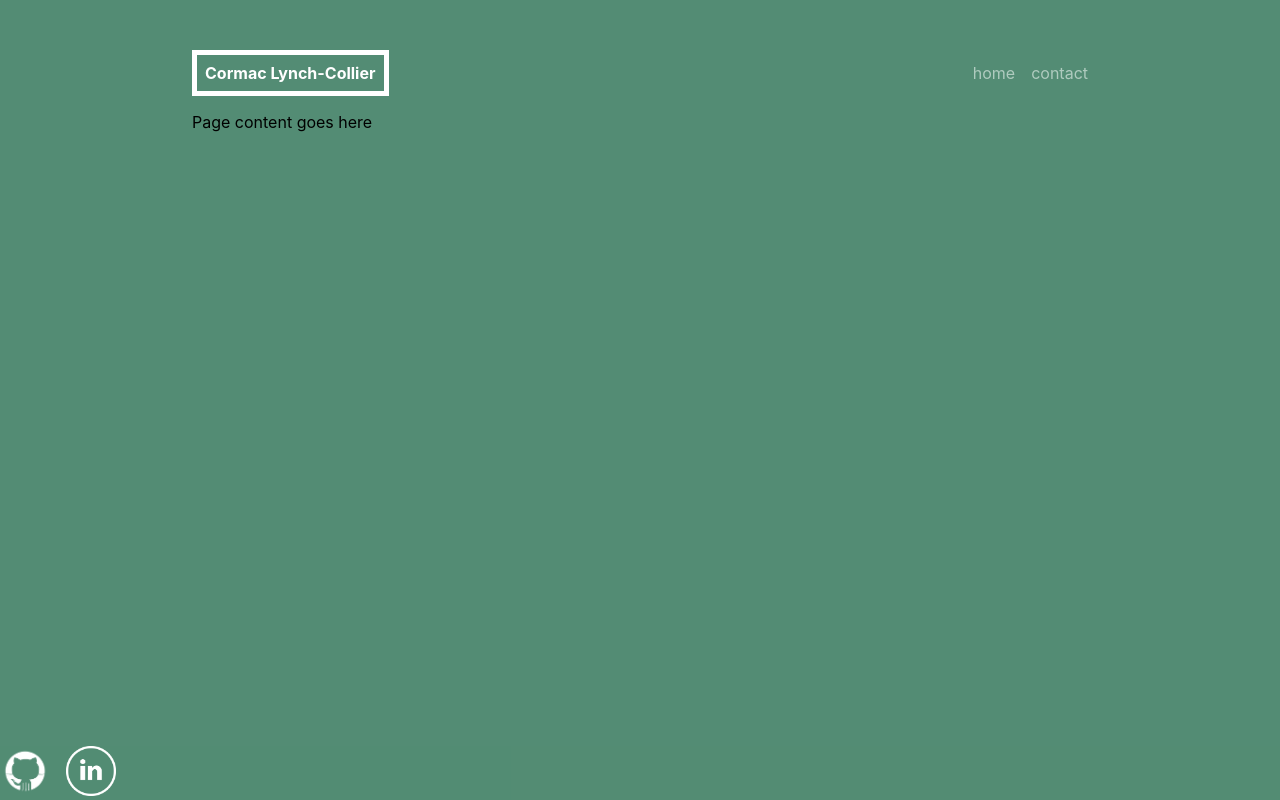
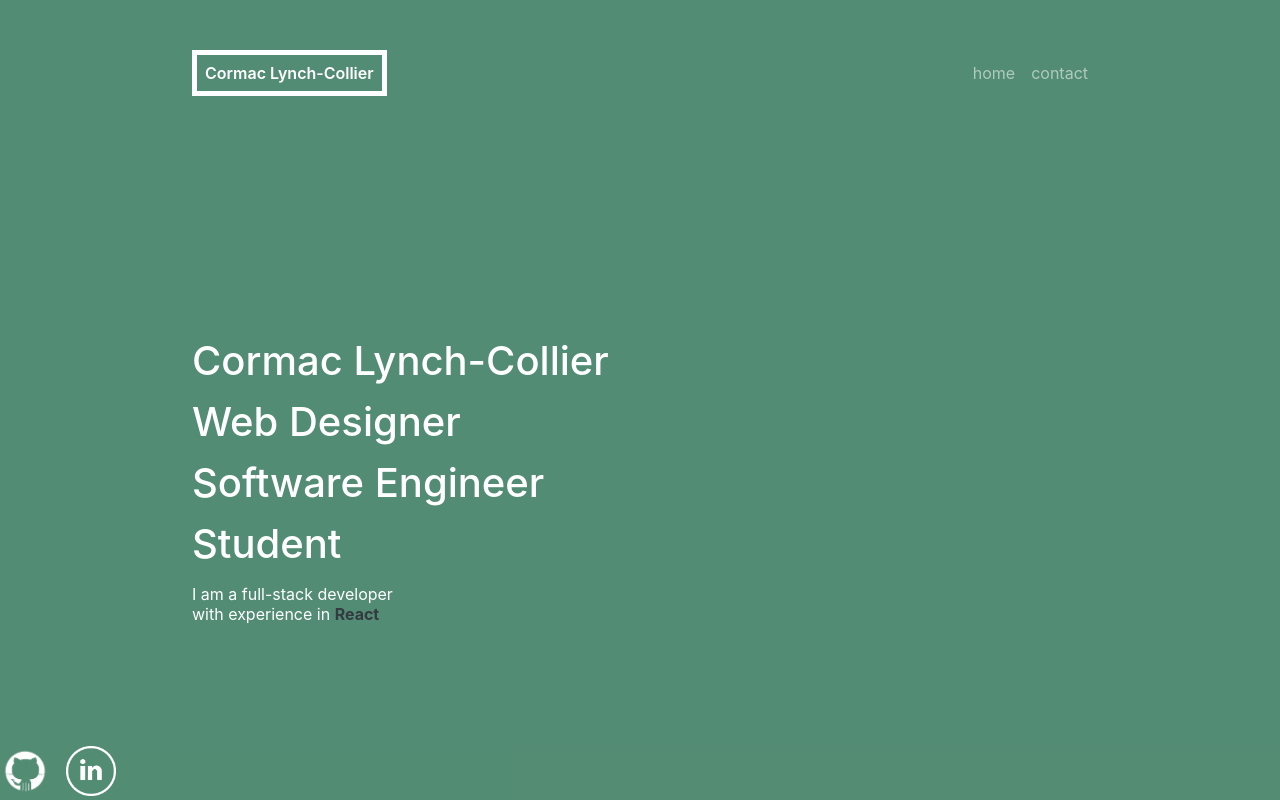
Before and after one commit to cormaclc/cormaclynchcollier.com, a Next.js app: page / in a window 1280 px wide. Built offline with nearby package versions, Linux system fonts and the light colour scheme.

Commit message:
feat: home page

```diff
--- /dev/null
+++ b/src/components/Typewriter.tsx
@@ -0,0 +1,39 @@
+import React from 'react';
+
+interface TypewriterProps {
+    text: string[];
+    customClassName?: string;
+}
+
+const TYPING_SPEED = 200;
+export const Typewriter = ({ text, customClassName }: TypewriterProps) => {
+  const [displayedText, setDisplayedText] = React.useState('');
+  const [textIndex, setTextIndex] = React.useState(0);
+  const [charIndex, setCharIndex] = React.useState(0);
+  const [isDeleting, setIsDeleting] = React.useState(false);
+
+  React.useEffect(() => {
+    let timeout: NodeJS.Timeout;
+    const currentText = text[textIndex];
+
+    if (!isDeleting && charIndex <= currentText.length) {
+      setDisplayedText(currentText.substring(0, charIndex));
+      timeout = setTimeout(() => setCharIndex(charIndex + 1), TYPING_SPEED);
+    } else if (isDeleting && charIndex >= 0) {
+      setDisplayedText(currentText.substring(0, charIndex));
+      timeout = setTimeout(() => setCharIndex(charIndex - 1), TYPING_SPEED / 2);
+    } else if (!isDeleting && charIndex > currentText.length) {
+      timeout = setTimeout(() => setIsDeleting(true), 1000);
+    } else if (isDeleting && charIndex < 0) {
+      setIsDeleting(false);
+      setTextIndex((textIndex + 1) % text.length);
+      setCharIndex(0);
+    }
+
+    return () => clearTimeout(timeout);
+  }, [charIndex, isDeleting, textIndex, text]);
+
+  return (
+    <span className={customClassName ? customClassName : ''}>{displayedText}</span>
+  );
+};
--- a/src/components/footer/Footer.scss
+++ b/src/components/footer/Footer.scss
@@ -1,4 +1,4 @@
-@use '../../styles/base';
+@use '../../styles/shared';
 
 .footer {
     position: fixed;
@@ -6,6 +6,6 @@
     bottom: 0;
     width: 100%;
     text-align: center;
-    background-color: rgba(base.$color-main,0.7);
+    background-color: rgba(shared.$color-main,0.7);
     display: flex;
 }
--- a/src/components/header/Header.scss
+++ b/src/components/header/Header.scss
@@ -1,4 +1,4 @@
-@use '../../styles/base';
+@use '../../styles/shared';
 
 .header {
     display: flex;
@@ -9,18 +9,18 @@
 
 .name {
     border: white solid thick;
-    font-weight: bold;
-    color: base.$color-text;
+    font-weight: 600;
+    color: shared.$color-text;
     padding: .5rem;
 }
 
 .header-link:hover {
-    color: base.$color-text;
+    color: shared.$color-text;
     text-decoration: none;
 }
 
 .header-link {
-    color: base.$color-secondary;
+    color: shared.$color-secondary;
     cursor: pointer;
     margin-bottom: 1rem;
     text-decoration: none;
--- /dev/null
+++ b/src/content/index.ts
@@ -0,0 +1,7 @@
+export const SKILLS = ['Angular', 'React', 'NodeJS', '.NETCore', 'WordPress'];
+export const LINKS: { href: string, text: string }[] = [
+  { href: '/about', text: 'Cormac Lynch-Collier' },
+  { href: '/web', text: 'Web Designer' },
+  { href: '/engineer', text: 'Software Engineer' },
+  { href: '/student', text: 'Student' }
+];
--- /dev/null
+++ b/src/pages/index.scss
@@ -0,0 +1,32 @@
+@use '../styles/shared';
+
+.home-wrapper {
+    margin-top: 25%;
+}
+
+.home-link:hover {
+    text-decoration: none;
+    font-size: 1.5rem;
+}
+
+.home-link {
+    color: shared.$color-text;
+    cursor: pointer;
+    text-decoration: none;
+    font-weight: normal;
+    font-size: 1.25rem;
+}
+
+h1 {
+    margin: .75rem 0rem;
+    font-weight: shared.$lighter-bold;
+}
+
+.description {
+    color: shared.$color-text;
+}
+
+.typewriter {
+    font-weight: bold;
+    color: shared.$color-emphasis;
+}
--- a/src/pages/index.tsx
+++ b/src/pages/index.tsx
@@ -1,13 +1,27 @@
 import React from 'react';
 import { Bookends } from '../components/Bookends';
+import Link from 'next/link';
+import { Typewriter } from '../components/Typewriter';
+import { LINKS, SKILLS } from '../content/index';
 
 // styles
 import '../styles/base.scss';
+import './index.scss';
 
 export default function Page() {
   return (
     <Bookends>
-      Page content goes here
+      <div className='home-wrapper'>
+        {LINKS.map((link) => (
+          <Link key={`link-${link.href}`} href={link.href} className='home-link'>
+            <h1>{link.text}</h1>
+          </Link>
+        ))}
+      </div>
+      <p className='description'>
+            I am a full-stack developer<br />
+            with experience in <Typewriter text={SKILLS} customClassName='typewriter' />
+      </p>
     </Bookends>
   );
 }
--- a/src/styles/base.scss
+++ b/src/styles/base.scss
@@ -1,12 +1,10 @@
-$color-main: #538C74;
-$color-secondary: #afcbbf;
-$color-text: white;
+@use  './shared';
 
 $margin-top: 1.5rem;
 $margin-bottom: 0rem;
 
 body {
-    background-color: $color-main;
+    background-color: shared.$color-main;
     font-family: -apple-system,BlinkMacSystemFont,"Segoe UI",Roboto,"Helvetica Neue",Arial,"Noto Sans",sans-serif,"Apple Color Emoji","Segoe UI Emoji","Segoe UI Symbol","Noto Color Emoji";
     font-size: 16px;
     // use 15% margins on sides for larger screens
--- /dev/null
+++ b/src/styles/shared.scss
@@ -0,0 +1,8 @@
+// colors
+$color-main: #538C74;
+$color-secondary: #afcbbf;
+$color-text: white;
+$color-emphasis: #343a40;
+
+// font weight
+$lighter-bold: 500;
```
Also changed, not shown: 1 other file (tests, documents, lock files or other folders).
